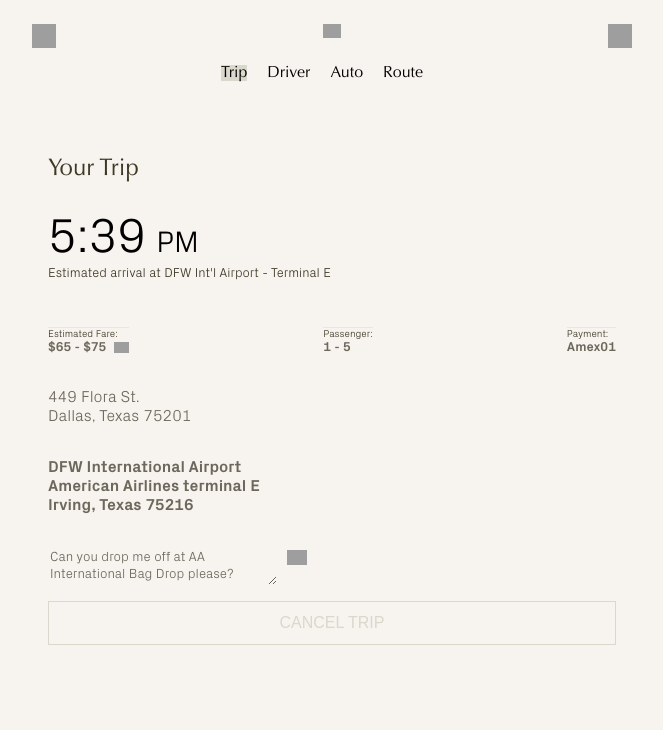
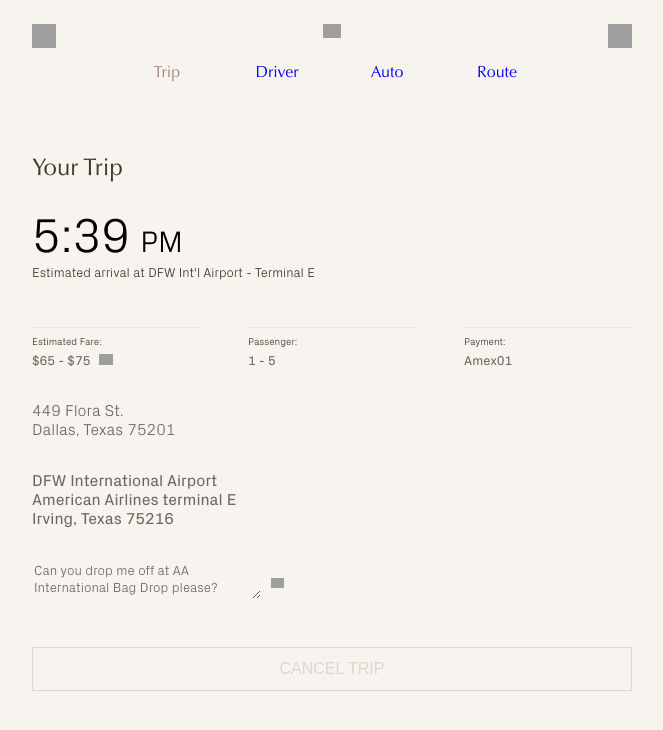
Before and after one commit to zzz-icy/web-alto, a React (Create React App) app: page / in a window 1280 px wide. Shown: the top 730 px of the page, without its empty margins (308-971 px from the left). Built offline with nearby package versions, Linux system fonts and the light colour scheme; grey boxes are pictures that could not be loaded.

Commit message:
modified nav-link active style

```diff
--- a/src/components/Header.js
+++ b/src/components/Header.js
@@ -17,7 +17,7 @@ const Header = () => (
 
         </div>
         <div className="container container--centered container--center">
-            <div className="nav__item">
+            <div className="nav__item nav--marginRight">
                 <NavLink
                     exact to="/"
                     activeClassName="is-active"
@@ -27,7 +27,7 @@ const Header = () => (
                 </NavLink>
             </div>
 
-            <div className="nav__item">
+            <div className="nav__item nav--marginRight">
                 <NavLink
                     to="/driver"
                     activeClassName="is-active"
@@ -37,7 +37,7 @@ const Header = () => (
                 </NavLink>
             </div>
 
-            <div className="nav__item">
+            <div className="nav__item nav--marginRight">
                 <NavLink
                     to="/auto"
                     activeClassName="is-active"
--- a/src/components/RoutePage.js
+++ b/src/components/RoutePage.js
@@ -19,7 +19,7 @@ const RoutePage = () => (
             <img src={mapIcon} alt="current location icon" style={{ position: 'absolute', right: 20 }} />
         </div>
         <div className="container">
-            <p style={{ color: 'rgb(172,120,109)', fontSize: 10, fontFamily: 'PxGroteskRegular', letterSpacing: 2 }}>Your Trip</p>
+            <p style={{ color: 'rgb(172,120,109)', fontSize: 10, fontFamily: 'PxGroteskRegular', letterSpacing: 2 }}>YOUR TRIP</p>
         </div>
         <div className="container alignItems">
             <p style={{ fontSize: 48, margin: 0, fontFamily: 'PxGroteskLight' }}>5:39</p>
--- a/src/components/SummaryPage.js
+++ b/src/components/SummaryPage.js
@@ -10,52 +10,52 @@ class SummaryPage extends React.Component {
     render() {
         return (
             <div className="container container--centered container--column">
-                <div className="container">
+                <div className="container--withoutPadding">
                     <p style={{ fontSize: 24, color: 'rgb(63,56,37)' }}>Your Trip</p>
                 </div>
-                <div className="container alignItems">
+                <div className="container--withoutPadding alignItems">
                     <p style={{ fontSize: 48, margin: 0, fontFamily: 'PxGroteskLight' }}>5:39</p>
                     <p style={{ fontSize: 30, margin: 0, paddingLeft: 10, paddingBottom: 5, fontFamily: 'PxGroteskLight' }}>PM</p>
                 </div>
-                <div className="container container--flexstart ">
+                <div className="container--withoutPadding container--flexstart ">
                     <p style={{ marginTop: 0, fontFamily: 'PxGroteskLight', fontSize: 13, color: 'rgb(63,56,37)' }}>Estimated arrival at DFW Int'l Airport - Terminal E</p>
                 </div>
-                <div className="container container--spacebetween marginTop">
-                    <div className="container--withoutPadding container--column topBorder marginLeft">
-                        <div style={{ color: 'rgb(63,56,37)', fontFamily: 'PxGroteskLight', fontSize: 10 }}>Estimated Fare:</div>
+                <div className="container--withoutPadding container--spacebetween marginTop">
+                    <div className="container--withoutPadding container--column topBorder marginLeft percentageWidth">
+                        <div style={{ color: 'rgb(63,56,37)', fontFamily: 'PxGroteskLight', fontSize: 10, marginTop: 8 }}>Estimated Fare:</div>
                         <div className=" container--withoutPadding container-flexstart ">
-                            <div style={{ color: 'rgb(108,104,91)', fontFamily: 'PxGroteskBold', fontSize: 13 }}>$65 - $75</div>
-                            <img src={Info} alt="Info Icon" style={{ marginLeft: 8, marginTop: 2, height: 11, width: 'auto' }} />
+                            <div style={{ color: 'rgb(108,104,91)', fontFamily: 'PxGroteskRegular', fontSize: 13, marginTop: 6 }}>$65 - $75</div>
+                            <img src={Info} alt="Info Icon" style={{ marginLeft: 8, marginTop: 6, height: 11, width: 'auto' }} />
                         </div>
 
                     </div>
-                    <div className="container--withoutPadding container--column topBorder marginLeft ">
-                        <div style={{ color: 'rgb(63,56,37)', fontFamily: 'PxGroteskLight', fontSize: 10 }}>Passenger:</div>
-                        <div style={{ color: 'rgb(108,104,91)', fontFamily: 'PxGroteskBold', fontSize: 13 }}>1 - 5</div>
+                    <div className="container--withoutPadding container--column topBorder marginLeft percentageWidth">
+                        <div style={{ color: 'rgb(63,56,37)', fontFamily: 'PxGroteskLight', fontSize: 10, marginTop: 8 }}>Passenger:</div>
+                        <div style={{ color: 'rgb(108,104,91)', fontFamily: 'PxGroteskRegular', fontSize: 13, marginTop: 6 }}>1 - 5</div>
                     </div>
-                    <div className="container--withoutPadding container--column topBorder marginLeft ">
-                        <div style={{ color: 'rgb(63,56,37)', fontFamily: 'PxGroteskLight', fontSize: 10 }}>Payment:</div>
-                        <div style={{ color: 'rgb(108,104,91)', fontFamily: 'PxGroteskBold', fontSize: 13 }}>Amex01</div>
+                    <div className="container--withoutPadding container--column topBorder marginLeft percentageWidth ">
+                        <div style={{ color: 'rgb(63,56,37)', fontFamily: 'PxGroteskLight', fontSize: 10, marginTop: 8 }}>Payment:</div>
+                        <div style={{ color: 'rgb(108,104,91)', fontFamily: 'PxGroteskRegular', fontSize: 13, marginTop: 6 }}>Amex01</div>
                     </div>
                 </div>
-                <div className="container container--column marginTop">
+                <div className="container--withoutPadding container--column marginTop">
                     <div style={{ color: 'rgb(108,104,91)', fontFamily: 'PxGroteskLight' }}>449 Flora St.</div>
                     <div style={{ color: 'rgb(108,104,91)', fontFamily: 'PxGroteskLight' }}>Dallas, Texas 75201</div>
                 </div>
-                <div className="container container--column marginTop">
-                    <p style={{ margin: 0, color: 'rgb(108,104,91)', fontFamily: 'PxGroteskBold' }}>DFW International Airport</p>
-                    <p style={{ margin: 0, color: 'rgb(108,104,91)', fontFamily: 'PxGroteskBold' }}>American Airlines terminal E</p>
-                    <p style={{ margin: 0, color: 'rgb(108,104,91)', fontFamily: 'PxGroteskBold' }}>Irving, Texas 75216</p>
+                <div className="container--withoutPadding container--column marginTop">
+                    <p style={{ margin: 0, color: 'rgb(108,104,91)', fontFamily: 'PxGroteskRegular' }}>DFW International Airport</p>
+                    <p style={{ margin: 0, color: 'rgb(108,104,91)', fontFamily: 'PxGroteskRegular' }}>American Airlines terminal E</p>
+                    <p style={{ margin: 0, color: 'rgb(108,104,91)', fontFamily: 'PxGroteskRegular' }}>Irving, Texas 75216</p>
                 </div>
-                <div className="container marginTop">
+                <div className="container--withoutPadding marginTop">
 
                     <textarea rows="2" cols="30" className="summary__input">
                         {this.state.text}
                     </textarea>
-                    <img src={Edit} alt="Edit Icon" style={{ marginLeft: 10, height: 15, marginTop: 3 }} />
+                    <img src={Edit} alt="Edit Icon" style={{ marginLeft: 10, height: 10, width: 'auto', marginTop: 3, paddingTop: 14 }} />
                 </div>
                 <div>
-                    <div className="container">
+                    <div className="container--withoutPadding marginTop">
                         <button disabled className="big-button">
                             CANCEL TRIP
                 </button>
--- a/src/styles/components/_container.scss
+++ b/src/styles/components/_container.scss
@@ -87,3 +87,7 @@
 .alignItems {
     align-items: flex-end;
 }
+
+.percentageWidth{
+    width:28%;
+}
--- a/src/styles/components/_header.scss
+++ b/src/styles/components/_header.scss
@@ -32,18 +32,22 @@ margin: 0;
     margin: 0;
 }
 .is-active {
-    background:$light-grey-green;
-    color: $black;
-
+    // background:$brick-red;
+    color: $brick-red;
 
 }
 .nav__item {
+    width: 15%;
+    text-align: center;
+}
+
+.nav--marginRight{
     margin-right: 20px;
-    // width: 30;
+
 }
 
 .Nav_link{
-    color:$black;
+    // color:$black;
     font-size: 1.6rem;
     line-height: 1.6rem;
     text-decoration: none;
```
